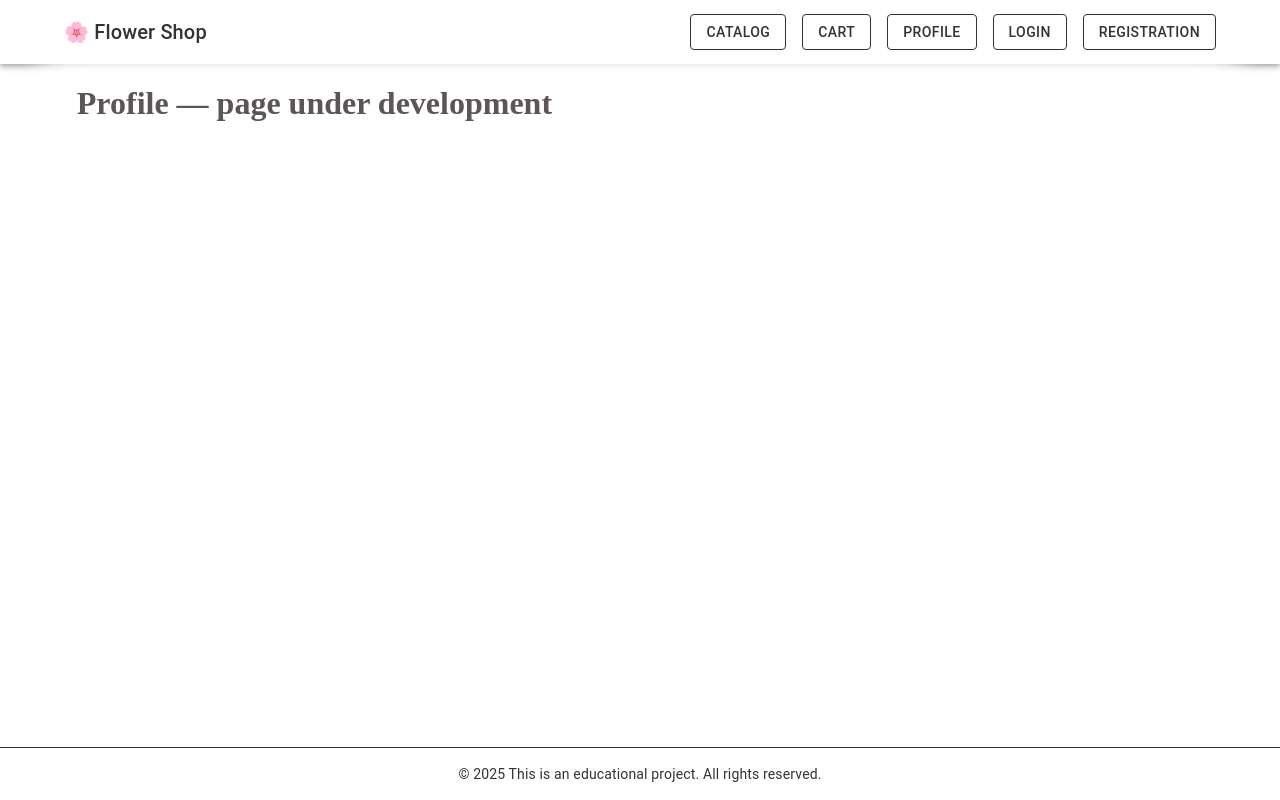
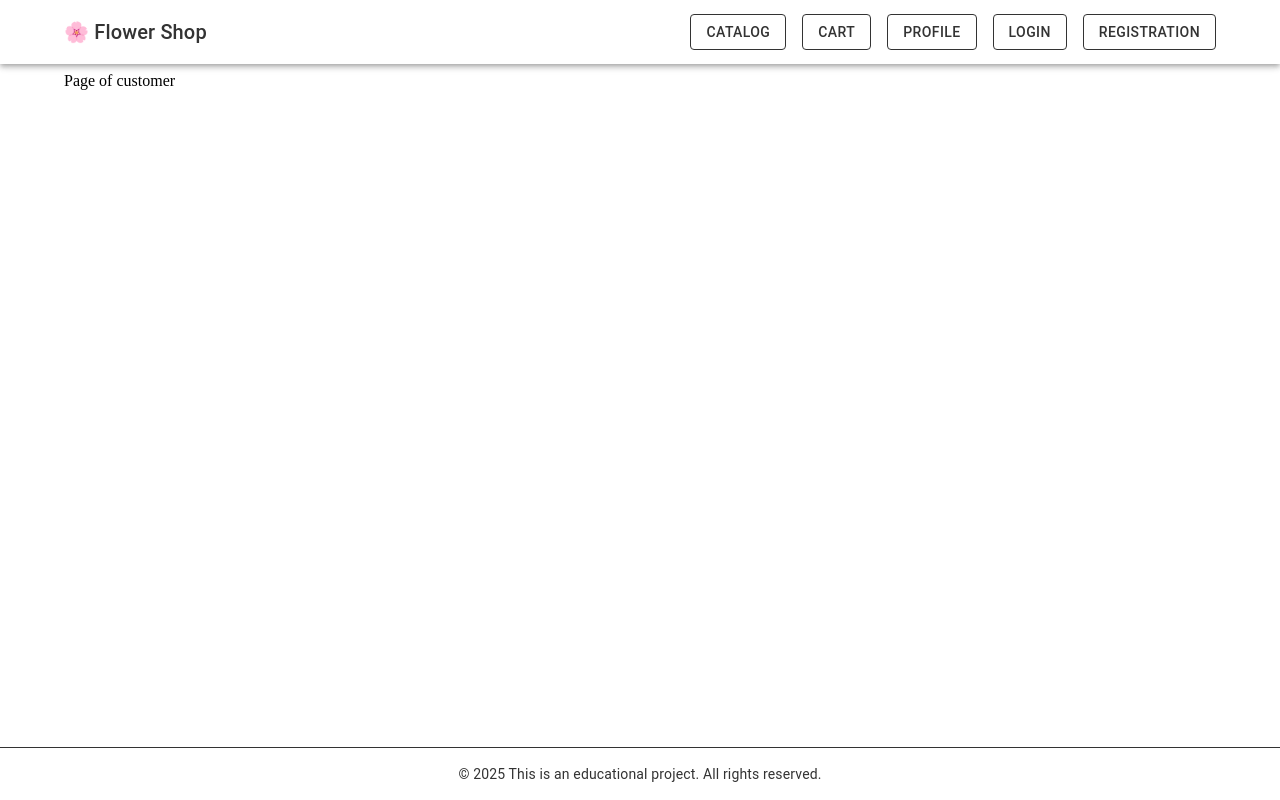
Before and after one commit to Michael5366/ecommerce-application, a React (Vite) app: page /profile in a window 1280 px wide. Built offline with nearby package versions, Linux system fonts and the light colour scheme; no server answers.

Commit message:
feat: add page component of customer window

```diff
--- /dev/null
+++ b/src/components/ClientProfile/CustomerProfile.tsx
@@ -0,0 +1,6 @@
+export default function ProfilePageCustomer() {
+    console.log('ProfileFuncton is acting')
+    return (
+        <div>Page of customer</div>
+    )
+}
--- a/src/pages/ProfilePage.tsx
+++ b/src/pages/ProfilePage.tsx
@@ -1,5 +1,7 @@
+import ProfilePageCustomer from "../components/ClientProfile/CustomerProfile";
+
 const ProfilePage = () => {
-  return <h1>Profile — page under development</h1>;
+  return <ProfilePageCustomer />;
 };
 
 export default ProfilePage;
```
